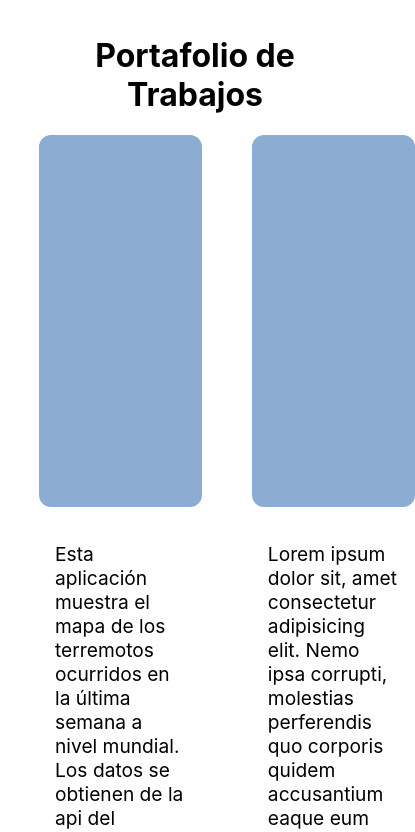
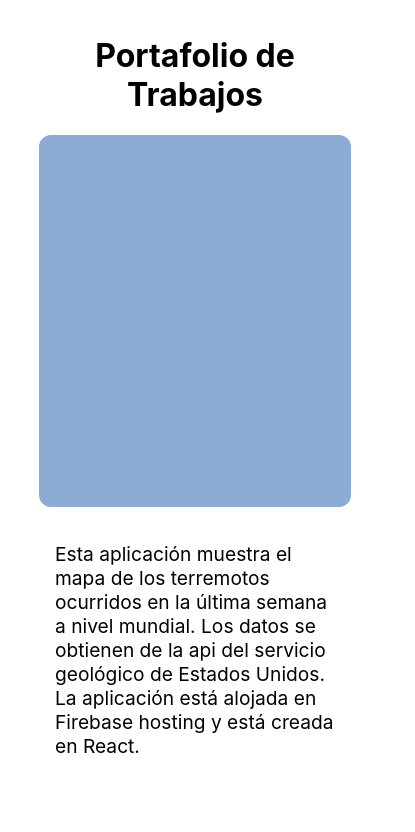
Before and after one commit to leomartinez2020/portafolio-web, a React (Create React App) app: page / in a window 390 px wide. Shown: the part 720-1552 px from the top of the page, 415 px wide, since content can reach past the window. Built offline with nearby package versions, Linux system fonts and the light colour scheme.

Commit message:
Agregar responsive Header component
- Darle funcionalidad al hamburger menu
- Crear hook en React para manejar el estado del hamburger menu

```diff
--- a/src/App.css
+++ b/src/App.css
@@ -69,3 +69,26 @@ a.active {
     display: block;
   }
 }
+
+/* The "responsive" class is added to the topnav with JavaScript when the user clicks on the icon. This class makes the topnav look good on small screens (display the links vertically instead of horizontally) */
+@media screen and (max-width: 600px) {
+  .topnav.responsive {position: relative;}
+  .topnav.responsive a.icon {
+    position: absolute;
+    right: 0;
+    top: 0;
+  }
+
+  .topnav.responsive a {
+    float: none;
+    display: block;
+    text-align: left;
+  }
+
+  .trabajos-hechos {
+    display: grid;
+    grid-column-gap: 50px;
+    grid-row-gap: 50px;
+    grid-template-columns: auto;
+  }
+}
--- a/src/components/Header.js
+++ b/src/components/Header.js
@@ -1,15 +1,18 @@
-import React from 'react';
+import React, { useState } from 'react';
 import { NavLink } from "react-router-dom";
 import './Header.css';
 
 const Header = () => {
+  const [topnavState, respTopnav] = useState(true);
+
   return (
     <React.Fragment>
-      <div className="topnav" id="myTopnav">
+      <div className={topnavState ? 'topnav' : 'topnav responsive'} id="myTopnav">
         <NavLink to="/" className="active">Inicio</NavLink>
         <NavLink to="acerca.html">Acerca</NavLink>
         <NavLink to="contacto.html">Contacto</NavLink>
-        <a href="javascript:void(0)" className="icon">
+        <a href={"javascript:void(0)"}
+          className="icon" onClick={() => respTopnav(!topnavState)}>
           <i className="fa fa-bars"></i>
         </a>
       </div>
```
Also changed, not shown: src/components/Header.css (+25 -0 lines).
